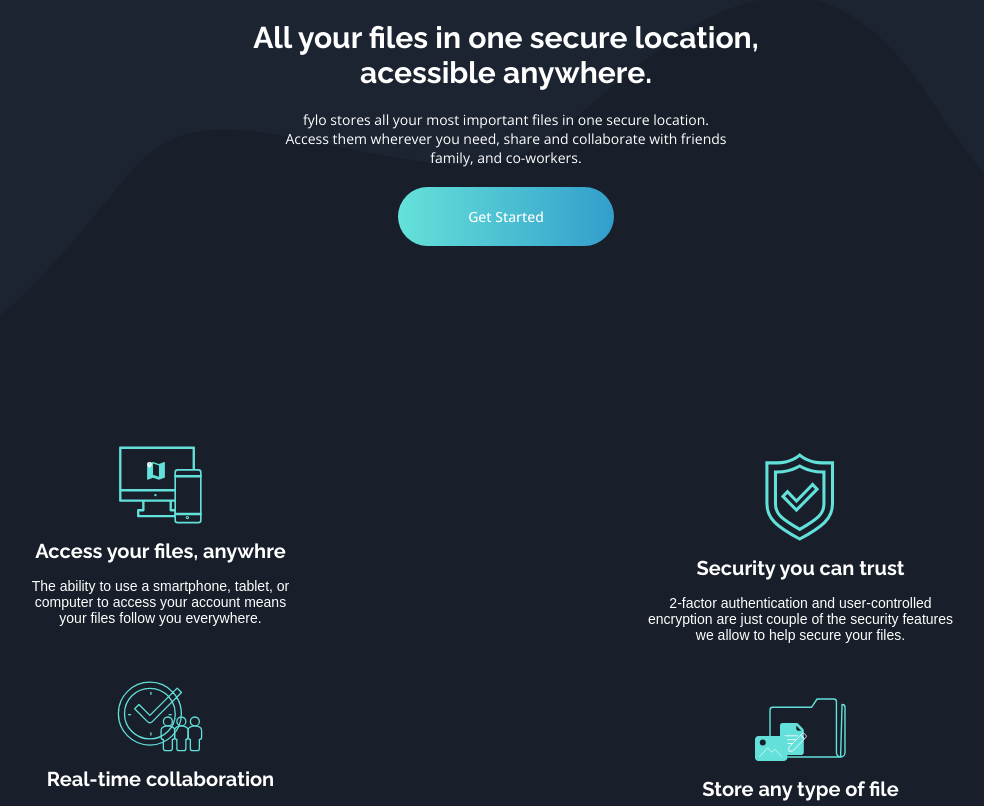
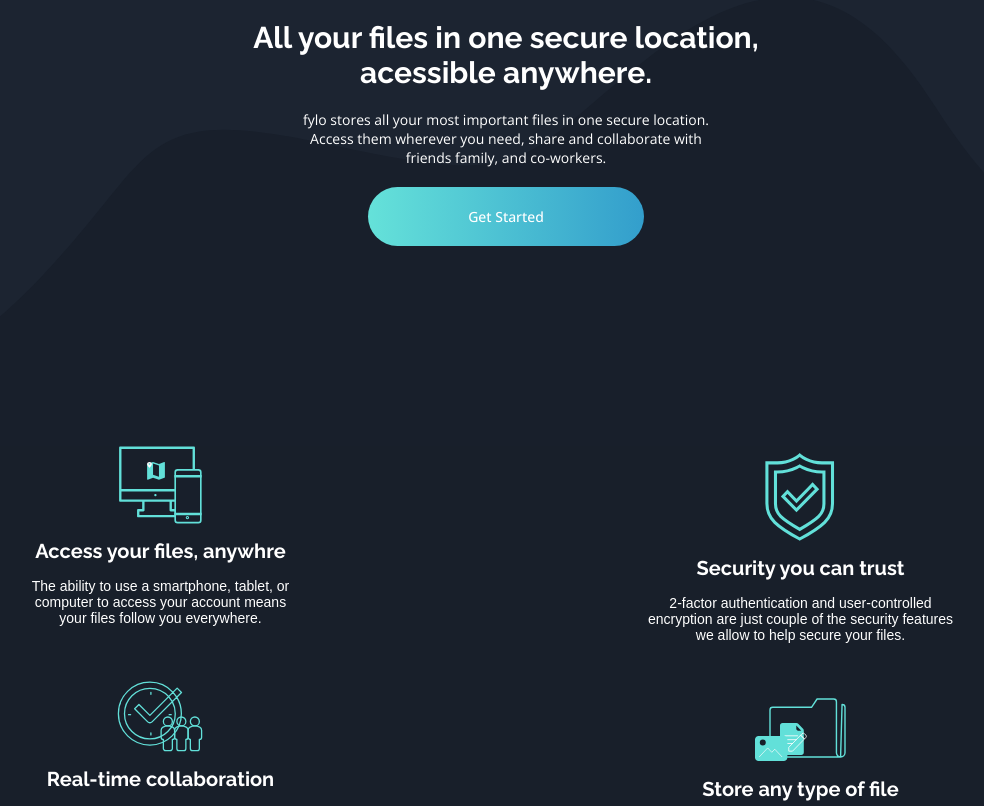
Before and after one commit to LucasLaino/frontend-mentor-fylo-lading-page, a React (Vite) app: page / in a window 1280 px wide. Shown: the part 886-1692 px from the top of the page, without its empty margins (134-1118 px from the left). Built offline with nearby package versions, Linux system fonts and the light colour scheme.

Commit message:
refactor: Altera a largura do título e texto da IntroSection

```diff
--- a/src/components/IntroSection/IntroSection.module.css
+++ b/src/components/IntroSection/IntroSection.module.css
@@ -12,14 +12,14 @@
 }
 
 .IntroSectionTitle {
-    max-width: 45%;
-    font-size: 3rem;
+    max-width: 600px;
+    font-size: 30px;
     font-family: 'Raleway', sans-serif;
 }
 
 .AboutFylo {
-    max-width: 35%;
-    font-size: 1.4rem;
+    max-width: 430px;
+    font-size: 14px;
     font-family: 'Open Sans', sans-serif;
 }
 
@@ -27,7 +27,7 @@
     font-weight: 500;
     transition: 0.3s;
     font-size: 1.4rem;
-    padding: 20px 70px;
+    padding: 20px 100px;
     color: var(--White);
     border-radius: 50px;
     transition: 0.3s ease-out;
```
